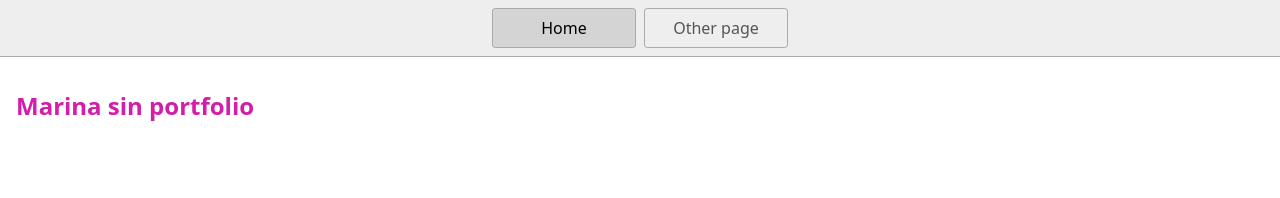
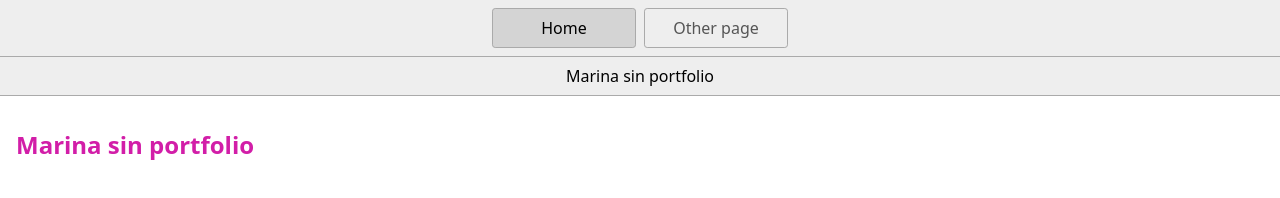
Before and after one commit to Murka1456/Marina-sin, a website: page index.html in a window 1280 px wide. Drawn offline with Linux system fonts and the light colour scheme.

Commit message:
headerbackgrun

```diff
--- a/index.html
+++ b/index.html
@@ -16,6 +16,10 @@
       <a href="/" aria-current="page">Home</a>
       <a href="/page2.html">Other page</a>
     </nav>
+
+    <header>
+      <nav>Marina sin portfolio</nav>
+    </header>
     <main>
       <h1>Marina sin portfolio</h1>
     </main>
--- a/styles.css
+++ b/styles.css
@@ -45,3 +45,6 @@ h1 {
   font-size: 1.5rem;
   color: rgb(210, 30, 168);
 }
+header{
+  background-color: bisque;
+}
```
